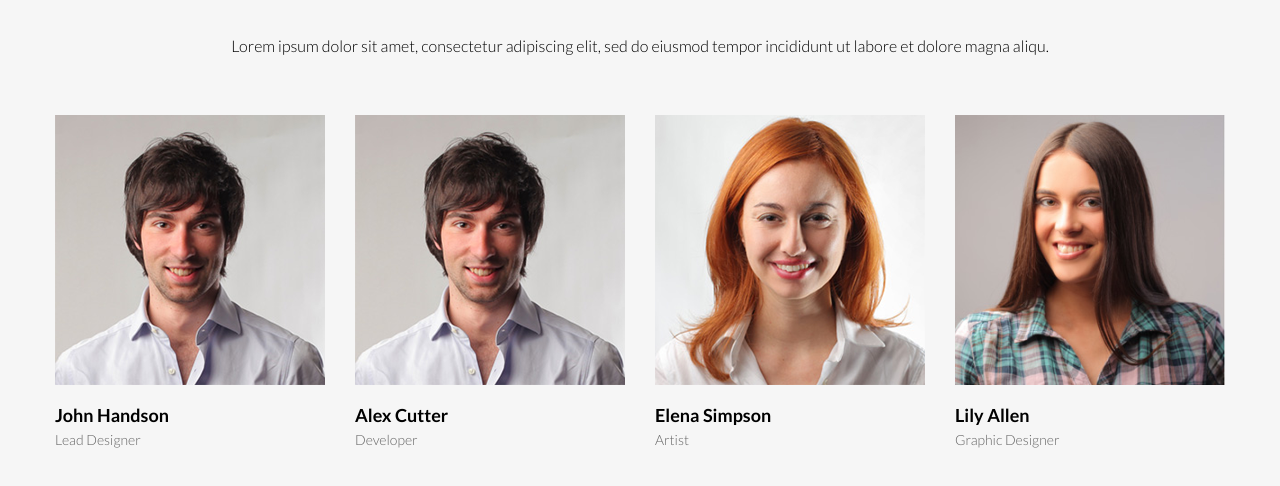
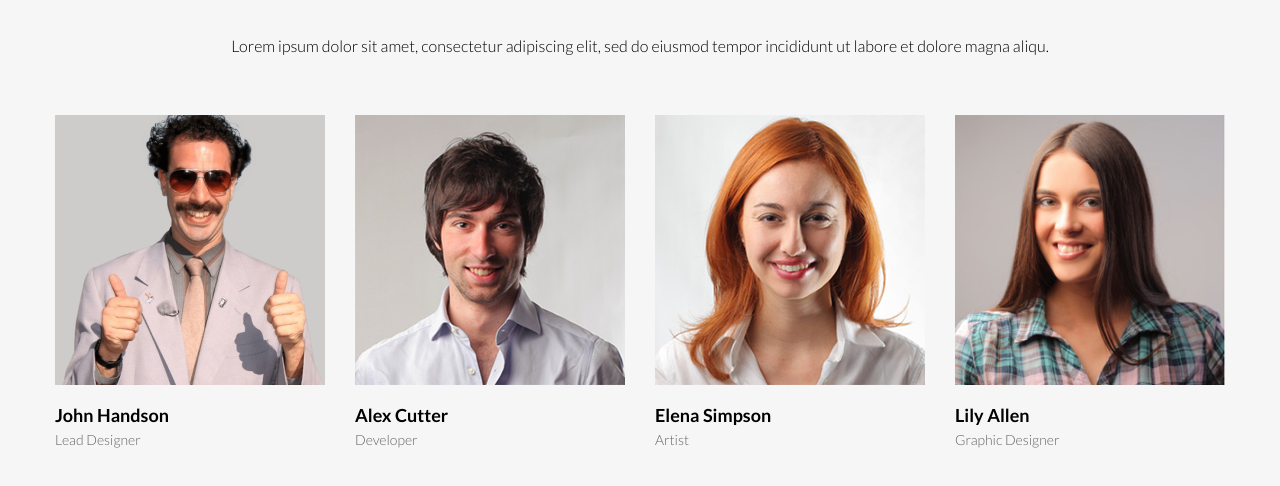
Before and after one commit to matsevich/who-we-are, a plain HTML site: page index.html in a window 1280 px wide. Shown: the part 92-578 px from the top of the page. Drawn offline with Linux system fonts and the light colour scheme.

Commit message:
add new photo

```diff
--- a/css/main.css
+++ b/css/main.css
@@ -9,7 +9,8 @@ body {
 }
 
 .designer {
-    background: url(../pictures/alex.png) no-repeat;
+    background: url(../pictures/borat.png) no-repeat;
+    background-color: #CDCCCA;
 }
 .developer {
     background: url(../pictures/alex.png) no-repeat;
```
Also changed, not shown: pictures/borat.png (added).
